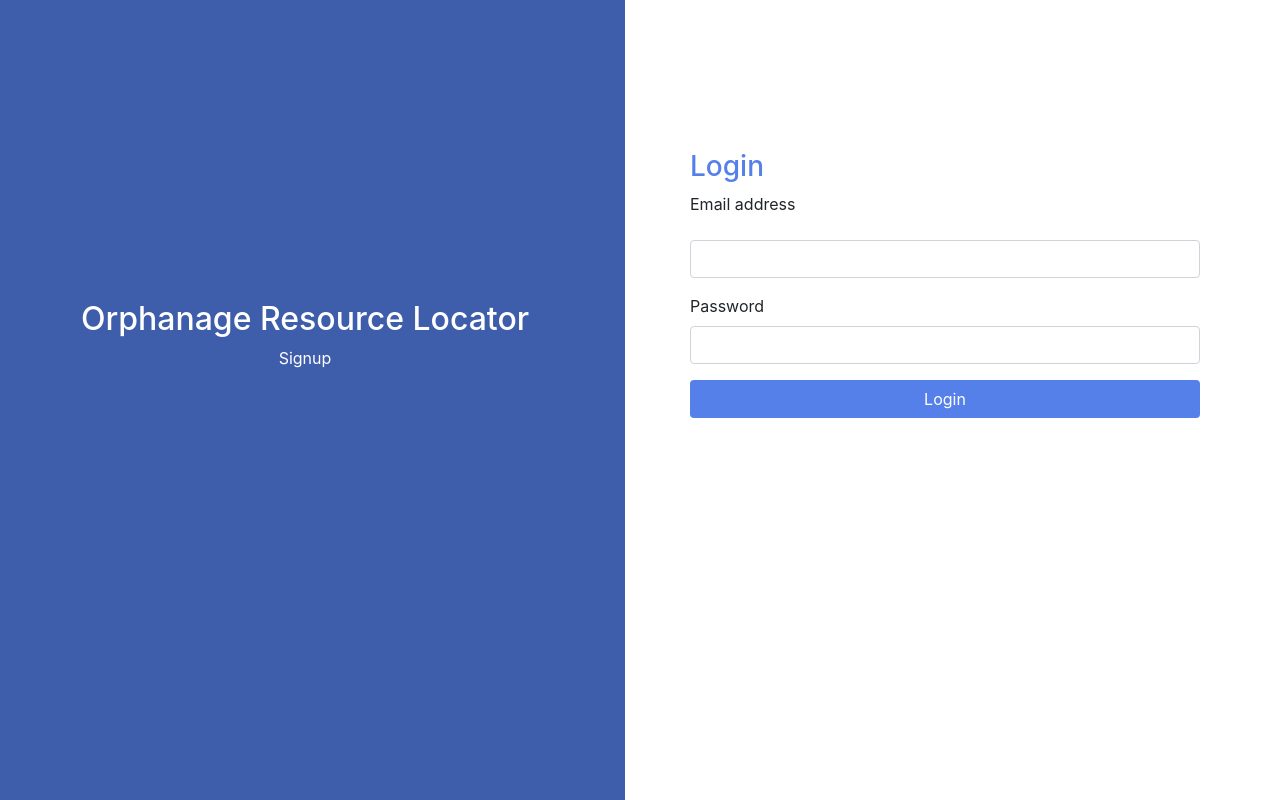
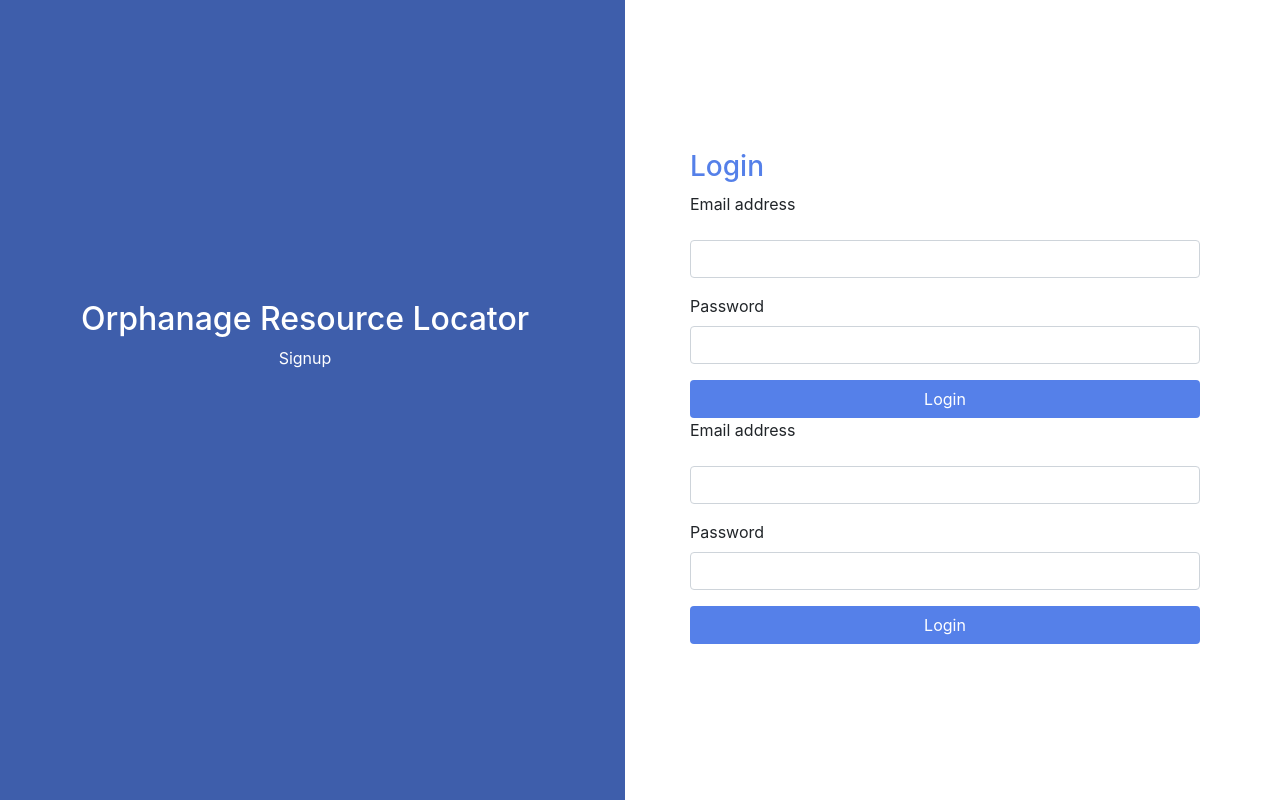
Before and after one commit to madhu1803/ORL, a Flask app: page /login in a window 1280 px wide. Run offline with Flask 2, Linux system fonts and the light colour scheme; one stand-in notice (Sample message) is shown.

Commit message:
Orphanage Login and Adding Requirements done. Docker DB ignored

```diff
--- a/app/app.py
+++ b/app/app.py
@@ -1,8 +1,11 @@
-from flask import Flask, render_template, request, redirect, url_for
+from flask import Flask, render_template, request, redirect, url_for, flash, session
+from datetime import timedelta
 import mysql.connector
 import json
 
 app = Flask(__name__)
+app.secret_key = "hello"
+app.permanent_session_lifetime = timedelta(minutes=60)
 
 config = {
     'user': 'root',
@@ -22,6 +25,37 @@
 def login():
     return render_template('login.html')
 
+@app.route('/orphanage/login')
+def orphanagelogin():
+    path = request.path
+    flash(path)
+    print(path)
+    return render_template('login.html')
+
+@app.route('/submitOrphanageLogin', methods=['POST'])
+def submitOrphanageLogin():
+    email = request.form.get('email')
+    password = request.form.get('password')
+    connection = mysql.connector.connect(**config)
+    cursor = connection.cursor()
+    query = "SELECT * FROM orphanage_users WHERE email_id = %s"
+    cursor.execute(query, (email,))
+    results = cursor.fetchall()
+    print("Results")
+    print(results)
+    final = [dict(zip([key[0] for key in cursor.description], row)) for row in results]
+    # print(json.dumps({'results': final}))
+    print("Final\n")
+    print(final)
+    cursor.close()
+    connection.close()
+    if(final[0]["email_id"] == email) and final[0]["password"] == password:
+        user = final[0]["or_user_id"]
+        session['user'] = user
+        return redirect(url_for('home'))
+    else:
+        return "Error"
+
 @app.route('/submitLogin', methods=['POST'])
 def submitLogin():
     email = request.form.get('email')
@@ -40,6 +74,8 @@
     cursor.close()
     connection.close()
     if(final[0]["email_id"] == email) and final[0]["password"] == password:
+        user = final[0]["or_user_id"]
+        session['user'] = user
         return redirect(url_for('home'))
     else:
         return "Error"
@@ -90,8 +126,27 @@
     connection.close()
     return {"result":final}
 
-@app.route('/orphanage/dashboard/requirements/new')
+@app.route('/orphanage/dashboard/requirements/new', methods=['GET'])
 def newRequirements():
+    return render_template('newRequirement.html')
+
+@app.route('/orphanage/dashboard/requirements/new/submit', methods=['POST'])
+def newRequirementsSubmit():
+    item_name = request.form.get('item_name')
+    quantity = request.form.get('quantity')
+    valid = request.form.get('valid')
+    print("Valid")
+    print(valid)
+    connection = mysql.connector.connect(**config)
+    cursor = connection.cursor()
+    if "user" in session:
+        user = session['user']
+    if valid == '':
+        query = "INSERT INTO requirements (or_user_id, item_name, quantity) VALUES(%s, %s, %s)"
+    cursor.execute(query, (user, item_name, quantity,))
+    cursor.close()
+    connection.close()
+    flash("New Requirement Added Successfully", category="success")
     return render_template('newRequirement.html')
 
 if __name__ == '__main__':
--- a/app/templates/login.html
+++ b/app/templates/login.html
@@ -34,6 +34,61 @@
           <div class="main-container">
             <div class="field-container">
               <h3 class="txt-blue">Login</h3>
+              {% with messages = get_flashed_messages() %}
+                {% if messages %}
+                  {% for msg in messages %}
+                    {% if msg == '/orphanage/login' %}
+                      <form action="{{url_for('submitOrphanageLogin')}}" method="POST">
+                        <div class="form-group">
+                          <label for="email">Email address</label>
+                          <input
+                            type="email"
+                            class="form-control mt-3"
+                            id="email"
+                            name="email"
+                          />
+                        </div>
+                        <div class="form-group">
+                          <label for="password">Password</label>
+                          <input
+                            type="password mt-3"
+                            class="form-control"
+                            id="password1"
+                            name="password"
+                          />
+                        </div>
+                        <button type="submit" class="btn btn-block bg-blue mt-3">
+                          Login
+                        </button>
+                      </form>
+                    {% else %}
+                      <form action="{{url_for('submitLogin')}}" method="POST">
+                        <div class="form-group">
+                          <label for="email">Email address</label>
+                          <input
+                            type="email"
+                            class="form-control mt-3"
+                            id="email"
+                            name="email"
+                          />
+                        </div>
+                        <div class="form-group">
+                          <label for="password">Password</label>
+                          <input
+                            type="password mt-3"
+                            class="form-control"
+                            id="password1"
+                            name="password"
+                          />
+                        </div>
+                        <button type="submit" class="btn btn-block bg-blue mt-3">
+                          Login
+                        </button>
+                      </form>
+                    {% endif %}
+                  {% endfor %}
+                {% endif %}
+              {% endwith %}
               <form action="{{url_for('submitLogin')}}" method="POST">
                 <div class="form-group">
                   <label for="email">Email address</label>
```
Also changed, not shown: app/templates/newRequirement.html (+12 -1 lines), 1 other file.
